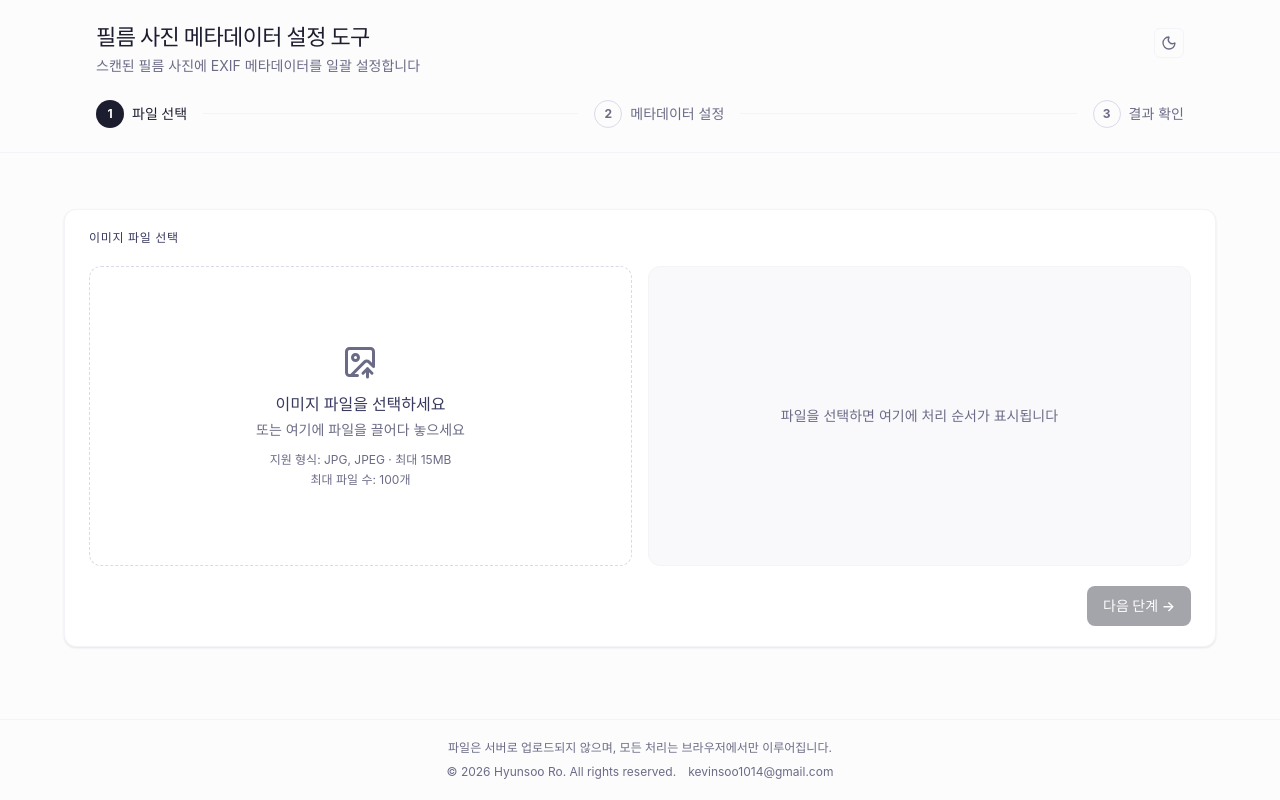
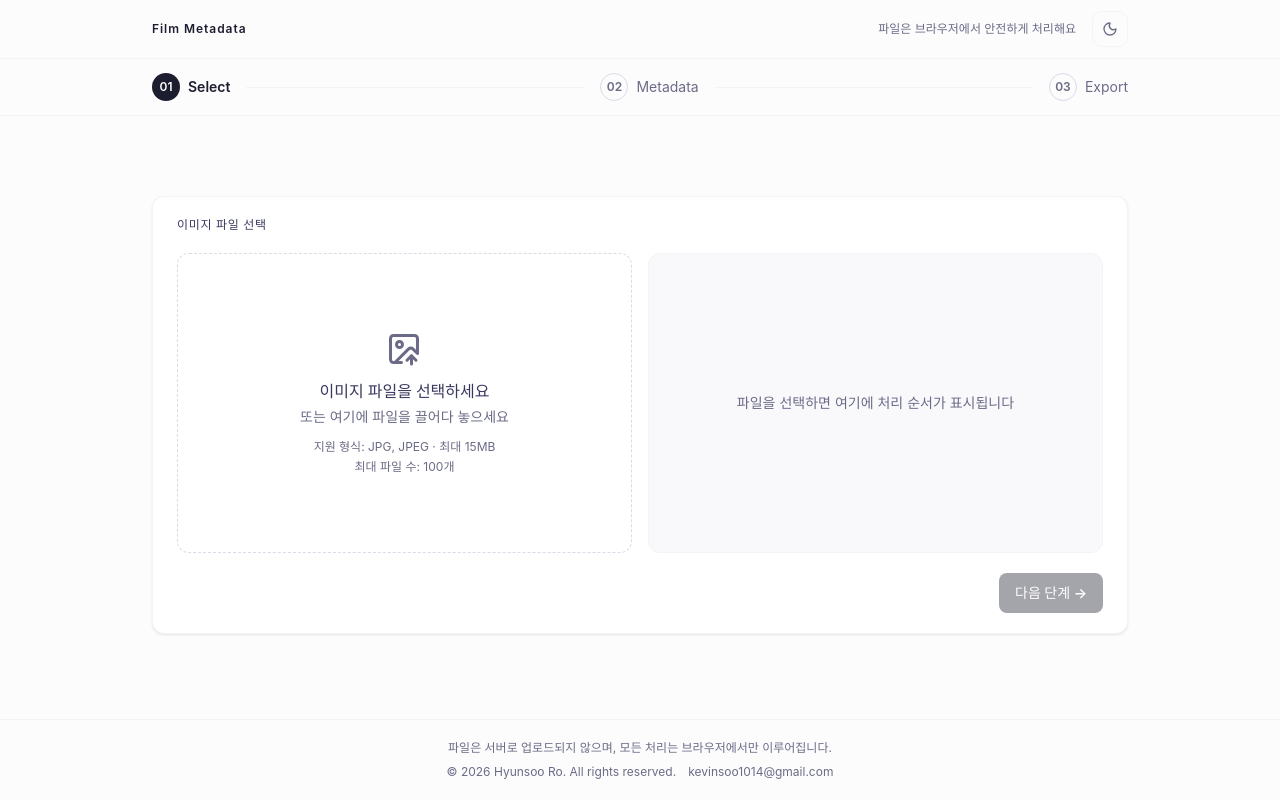
Before and after one commit to toosign00/film-metadata-app, a Next.js app: page / in a window 1280 px wide. Built offline with nearby package versions, Linux system fonts and the light colour scheme.

Commit message:
refactor: 공통 헤더와 단계 내비게이션 분리

```diff
--- a/src/app/page.tsx
+++ b/src/app/page.tsx
@@ -5,6 +5,7 @@ import { FileSelection } from '@/components/layout/FileSelection';
 import { Header } from '@/components/layout/Header';
 import { MetadataSettingsForm } from '@/components/layout/MetadataSettings';
 import { ResultsViewer } from '@/components/layout/ResultsViewer';
+import { StepNavigation } from '@/components/layout/StepNavigation';
 import { useAppReducer } from '@/hooks/useAppReducer';
 import type { MetadataSettings } from '@/types/metadata.types';
 
@@ -38,15 +39,17 @@ export default function Home() {
 
   return (
     <>
-      <Header
+      <Header />
+      <StepNavigation
         activeStep={state.activeStep}
         filesCount={state.files.length}
         resultsCount={state.resultImages.length}
         processing={state.processing}
         goToStep={goToStep}
       />
-      <main className='flex-1 overflow-auto p-6 md:p-8'>
-        <div className='mx-auto w-full max-w-6xl'>
+      <main className='flex-1'>
+        <div className='mx-auto w-full max-w-5xl px-4 py-10 sm:px-6 md:py-14'>
+          <div key={state.activeStep} className='step-enter'>
             {state.activeStep === 1 && (
               <FileSelection
                 activeStep={1}
@@ -82,6 +85,7 @@ export default function Home() {
               />
             )}
           </div>
+        </div>
       </main>
     </>
   );
--- a/src/components/layout/Header/index.tsx
+++ b/src/components/layout/Header/index.tsx
@@ -1,24 +1,11 @@
 'use client';
 
-import { Check, Moon, Sun } from 'lucide-react';
+import { Moon, Sun } from 'lucide-react';
 import { useTheme } from 'next-themes';
 import { useEffect, useState } from 'react';
 import type { HeaderProps } from '@/types/header.types';
 
-const steps = [
-  { number: 1, label: '파일 선택' },
-  { number: 2, label: '메타데이터 설정' },
-  { number: 3, label: '결과 확인' },
-];
-
-export const Header = ({
-  className,
-  activeStep,
-  filesCount = 0,
-  resultsCount = 0,
-  processing = false,
-  goToStep,
-}: HeaderProps) => {
+export const Header = ({ className }: HeaderProps) => {
   const [mounted, setMounted] = useState(false);
   const { resolvedTheme, setTheme } = useTheme();
 
@@ -26,98 +13,33 @@ export const Header = ({
     setMounted(true);
   }, []);
 
-  const isStepEnabled = (stepNumber: number) => {
-    if (processing) return false;
-    if (stepNumber === 1) return true;
-    if (stepNumber === 2) return filesCount > 0;
-    if (stepNumber === 3) return resultsCount > 0;
-    return false;
-  };
-
-  const isStepCompleted = (stepNumber: number) => {
-    if (activeStep === undefined) return false;
-    return stepNumber < activeStep;
-  };
-
-  const showStepper = activeStep !== undefined && goToStep !== undefined;
-
   return (
-    <header className={`border-b border-border bg-background ${className || ''}`}>
-      <div className='mx-auto max-w-6xl px-6 py-6 md:px-8'>
-        <div className='flex items-start justify-between'>
-          <div>
-            <h1 className='text-[22px] font-bold tracking-[-0.6px] text-foreground leading-tight'>
-              필름 사진 메타데이터 설정 도구
-            </h1>
-            <p className='mt-1 text-sm text-foreground-muted'>
-              스캔된 필름 사진에 EXIF 메타데이터를 일괄 설정합니다
+    <header className={`border-b border-border bg-background/95 ${className || ''}`}>
+      <div className='mx-auto flex h-[58px] w-full max-w-5xl items-center justify-between px-4 sm:px-6'>
+        <span className='text-xs font-semibold tracking-[0.08em] text-foreground'>
+          Film Metadata
+        </span>
+        <div className='flex items-center gap-4'>
+          <p className='hidden text-xs text-foreground-muted md:block'>
+            파일은 브라우저에서 안전하게 처리해요
           </p>
-          </div>
-          <div className='ml-4 flex shrink-0 items-center gap-2 mt-1'>
           {mounted ? (
             <button
               type='button'
               onClick={() => setTheme(resolvedTheme === 'dark' ? 'light' : 'dark')}
-                className='cursor-pointer rounded-md border border-border p-1.5 text-foreground-muted transition-colors hover:bg-surface-alt hover:text-foreground'
+              className='flex h-11 w-11 cursor-pointer items-center justify-center rounded-[10px] border border-border text-foreground-muted transition-colors hover:bg-surface-alt hover:text-foreground focus-visible:outline-none focus-visible:ring-2 focus-visible:ring-ring focus-visible:ring-offset-2 focus-visible:ring-offset-ring-offset md:h-9 md:w-9'
               aria-label={resolvedTheme === 'dark' ? '라이트 모드로 전환' : '다크 모드로 전환'}
             >
-                {resolvedTheme === 'dark' ? <Sun size={16} /> : <Moon size={16} />}
+              {resolvedTheme === 'dark' ? (
+                <Sun aria-hidden='true' size={16} />
+              ) : (
+                <Moon aria-hidden='true' size={16} />
+              )}
             </button>
           ) : (
-              <div className='h-7.5 w-7.5 shrink-0' />
+            <div className='h-11 w-11 shrink-0 md:h-9 md:w-9' />
           )}
         </div>
-        </div>
-
-        {showStepper && (
-          <div className='mt-6 flex items-center'>
-            {steps.map((step, index) => {
-              const enabled = isStepEnabled(step.number);
-              const completed = isStepCompleted(step.number);
-              const active = activeStep === step.number;
-
-              return (
-                <div
-                  key={step.number}
-                  className={`flex items-center ${index < steps.length - 1 ? 'flex-1' : ''}`}
-                >
-                  <button
-                    type='button'
-                    onClick={() => enabled && goToStep(step.number)}
-                    disabled={!enabled}
-                    className={`flex shrink-0 items-center gap-2 ${enabled ? 'cursor-pointer' : 'cursor-not-allowed'}`}
-                    aria-current={active ? 'step' : undefined}
-                  >
-                    <div
-                      className={`flex h-7 w-7 shrink-0 items-center justify-center rounded-full text-xs font-bold transition-colors ${
-                        completed
-                          ? 'bg-primary text-primary-foreground'
-                          : active
-                            ? 'bg-foreground text-surface'
-                            : 'border border-border-hover text-foreground-muted'
-                      }`}
-                    >
-                      {completed ? <Check size={12} strokeWidth={3} /> : step.number}
-                    </div>
-                    <span
-                      className={`hidden text-sm md:block ${
-                        active
-                          ? 'font-semibold text-foreground'
-                          : completed
-                            ? 'text-foreground-secondary'
-                            : 'text-foreground-muted'
-                      }`}
-                    >
-                      {step.label}
-                    </span>
-                  </button>
-
-                  {index < steps.length - 1 && <div className='mx-4 h-px flex-1 bg-border' />}
-                </div>
-              );
-            })}
-          </div>
-        )}
       </div>
     </header>
   );
--- /dev/null
+++ b/src/components/layout/StepIntro/index.tsx
@@ -0,0 +1,14 @@
+import type { StepIntroProps } from '@/types/stepIntro.types';
+
+export const StepIntro = ({ eyebrow, title, description, titleId }: StepIntroProps) => (
+  <header className='mb-8 md:mb-10'>
+    <p className='text-[11px] font-semibold uppercase tracking-[0.08em] text-primary'>{eyebrow}</p>
+    <h1
+      id={titleId}
+      className='mt-2 text-[28px] font-semibold leading-[34px] tracking-[-0.02em] text-foreground'
+    >
+      {title}
+    </h1>
+    <div className='mt-3 max-w-2xl text-sm leading-7 text-foreground-muted'>{description}</div>
+  </header>
+);
--- /dev/null
+++ b/src/components/layout/StepNavigation/index.tsx
@@ -0,0 +1,84 @@
+'use client';
+
+import { Check } from 'lucide-react';
+import type { StepNavigationProps } from '@/types/stepNavigation.types';
+
+const steps = [
+  { number: 1, label: 'Select' },
+  { number: 2, label: 'Metadata' },
+  { number: 3, label: 'Export' },
+];
+
+export const StepNavigation = ({
+  activeStep,
+  filesCount,
+  resultsCount,
+  processing,
+  goToStep,
+}: StepNavigationProps) => {
+  const isStepEnabled = (stepNumber: number) => {
+    if (processing) return false;
+    if (stepNumber === 1) return true;
+    if (stepNumber === 2) return filesCount > 0;
+    return resultsCount > 0;
+  };
+
+  return (
+    <nav aria-label='작업 진행 단계' className='border-b border-border'>
+      <ol className='mx-auto flex h-14 w-full max-w-5xl items-center px-4 sm:px-6'>
+        {steps.map((step, index) => {
+          const enabled = isStepEnabled(step.number);
+          const completed = step.number < activeStep;
+          const active = step.number === activeStep;
+
+          return (
+            <li
+              key={step.number}
+              className={`flex items-center ${index < steps.length - 1 ? 'flex-1' : ''}`}
+            >
+              <button
+                type='button'
+                onClick={() => goToStep(step.number)}
+                disabled={!enabled}
+                aria-current={active ? 'step' : undefined}
+                className={`flex min-h-11 shrink-0 items-center gap-2 rounded-md focus-visible:outline-none focus-visible:ring-2 focus-visible:ring-ring focus-visible:ring-offset-2 focus-visible:ring-offset-ring-offset ${
+                  enabled ? 'cursor-pointer' : 'cursor-not-allowed'
+                }`}
+              >
+                <span
+                  className={`flex h-7 w-7 shrink-0 items-center justify-center rounded-full text-xs font-semibold transition-colors ${
+                    completed
+                      ? 'bg-primary text-primary-foreground'
+                      : active
+                        ? 'bg-foreground text-background'
+                        : 'border border-border-hover text-foreground-muted'
+                  }`}
+                >
+                  {completed ? (
+                    <Check aria-hidden='true' size={12} strokeWidth={3} />
+                  ) : (
+                    step.number.toString().padStart(2, '0')
+                  )}
+                </span>
+                <span
+                  className={`hidden text-sm sm:inline ${
+                    active ? 'font-semibold text-foreground' : 'text-foreground-muted'
+                  }`}
+                >
+                  {step.label}
+                </span>
+              </button>
+
+              {index < steps.length - 1 && (
+                <span
+                  aria-hidden='true'
+                  className={`mx-4 h-px flex-1 ${completed ? 'bg-primary/50' : 'bg-border'}`}
+                />
+              )}
+            </li>
+          );
+        })}
+      </ol>
+    </nav>
+  );
+};
--- a/src/types/header.types.ts
+++ b/src/types/header.types.ts
@@ -1,8 +1,3 @@
 export interface HeaderProps {
   className?: string;
-  activeStep?: number;
-  filesCount?: number;
-  resultsCount?: number;
-  processing?: boolean;
-  goToStep?: (step: number) => void;
 }
```
Also changed, not shown: src/types/stepIntro.types.ts (added, +8 -0 lines), src/types/stepNavigation.types.ts (added, +7 -0 lines). Lines whose indentation alone changed are shown as unchanged.
